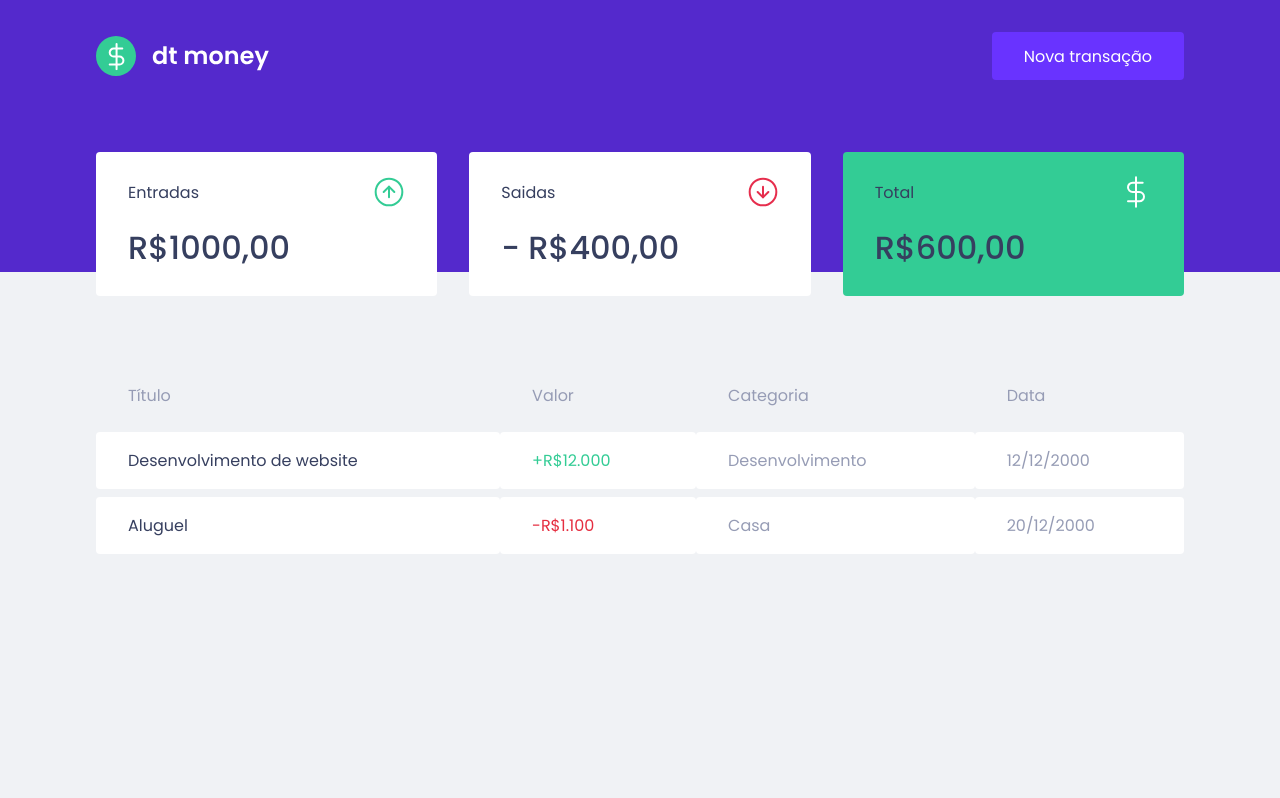
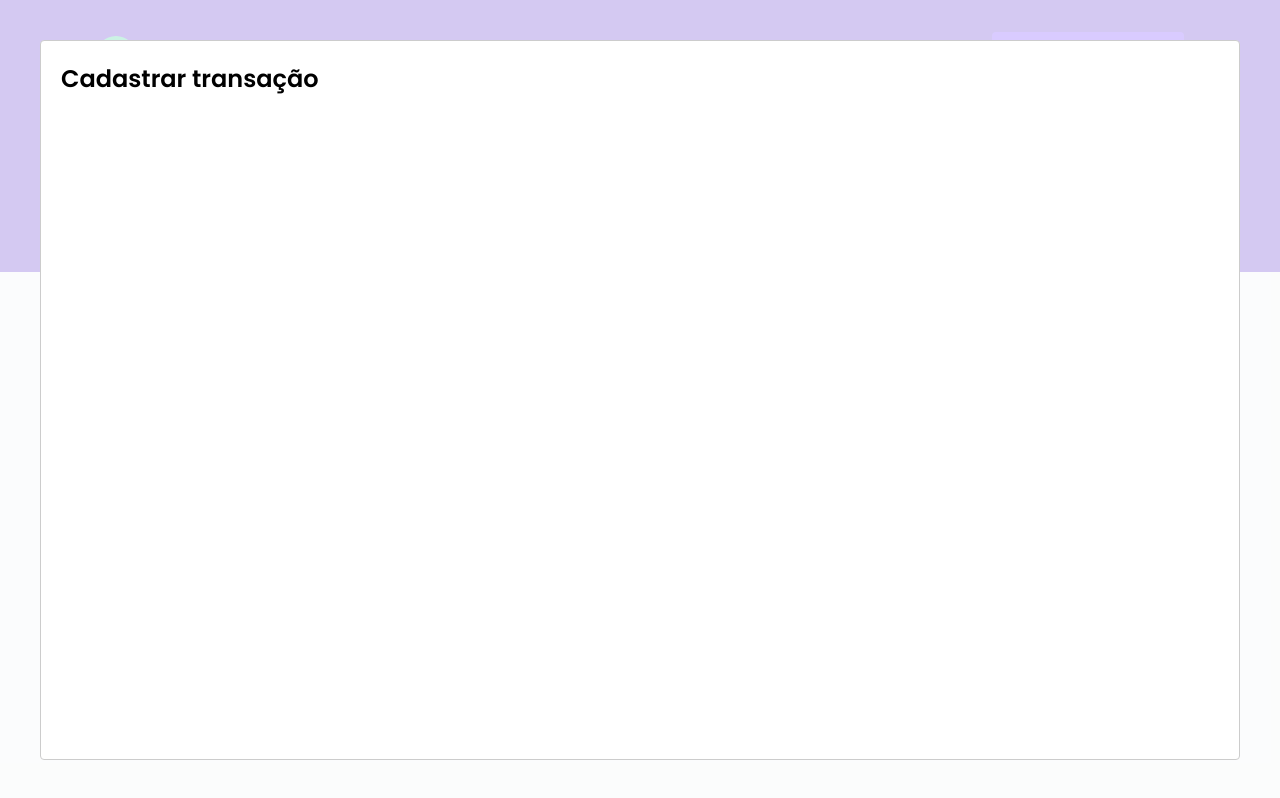
Before and after one commit to rafaelst2000/dtmoney, a React (Create React App) app: page / in a window 1280 px wide. Both pictures are taken after a click on the button "Nova transação". Built offline with nearby package versions, Linux system fonts and the light colour scheme; no server answers; what miragejs would draw is missing.

Commit message:
react modal

```diff
--- a/package.json
+++ b/package.json
@@ -7,6 +7,7 @@
     "miragejs": "^0.1.41",
     "react": "^17.0.2",
     "react-dom": "^17.0.2",
+    "react-modal": "^3.13.1",
     "react-scripts": "4.0.3",
     "styled-components": "^5.2.3",
     "web-vitals": "^1.0.1"
@@ -19,6 +20,7 @@
     "@types/node": "^12.0.0",
     "@types/react": "^17.0.0",
     "@types/react-dom": "^17.0.0",
+    "@types/react-modal": "^3.12.0",
     "@types/styled-components": "^5.1.9",
     "typescript": "^4.1.2"
   },
--- a/src/App.tsx
+++ b/src/App.tsx
@@ -1,12 +1,31 @@
 import { Header } from "./components/Header";
 import { Dashboard } from "./components/Dashboard";
 import { GlobalStyle } from "./styles/global";
+import Modal from 'react-modal'
+import { useState } from 'react'
+
+Modal.setAppElement('#root')
 
 export function App() {
+  const [isNewTransactionModalOpen, setIsNewTransactionModalOpen] = useState(false)
+
+  function handleOpenNewTransactionModal () {
+    setIsNewTransactionModalOpen(true)
+  }
+  function handleCloseNewTransactionModal () {
+    setIsNewTransactionModalOpen(false)
+  }
+
   return (
     <>
-      <Header />
+      <Header onOpenNewModalTransactionModal={handleOpenNewTransactionModal}/>
       <Dashboard />
+
+      <Modal
+        isOpen={isNewTransactionModalOpen}
+        onRequestClose={handleCloseNewTransactionModal}>
+        <h2>Cadastrar transação</h2>
+      </Modal>
       <GlobalStyle />
     </>
   );
--- a/src/components/Header/index.tsx
+++ b/src/components/Header/index.tsx
@@ -1,12 +1,16 @@
 import logoImg from '../../assets/logo.svg'
 import { Container, Content } from './styles'
 
-export function Header () {
+interface HeaderProps {
+  onOpenNewModalTransactionModal: () => void
+}
+
+export function Header ({ onOpenNewModalTransactionModal }: HeaderProps) {
   return (
     <Container>
       <Content>
         <img src={logoImg} alt="dt money" />
-        <button type="button">Nova transação</button>
+        <button onClick={onOpenNewModalTransactionModal} type="button">Nova transação</button>
       </Content>
     </Container>
   )
```
Also changed, not shown: 1 other file (tests, documents, lock files or other folders).
